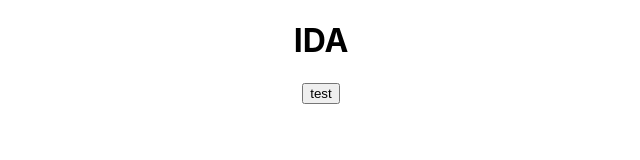
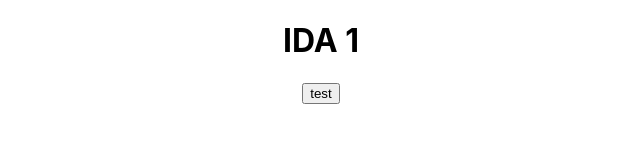
Before and after one commit to lunard/Ida, a React (Create React App) app in the folder client/: page / in a window 1280 px wide. Shown: the top 160 px of the page, without its empty margins (319-959 px from the left). Built offline with nearby package versions, Linux system fonts and the light colour scheme.

Commit message:
client v1

```diff
--- a/client/src/App.js
+++ b/client/src/App.js
@@ -1,10 +1,12 @@
 import React from 'react';
 import './App.css';
+
+const version = 1;
 
 function App() {
   return (
     <div className="App">
-      <h1>IDA</h1>
+      <h1>IDA {version}</h1>
       <button onClick={() => window.testElectron()}>test</button>
     </div>
   );
```
